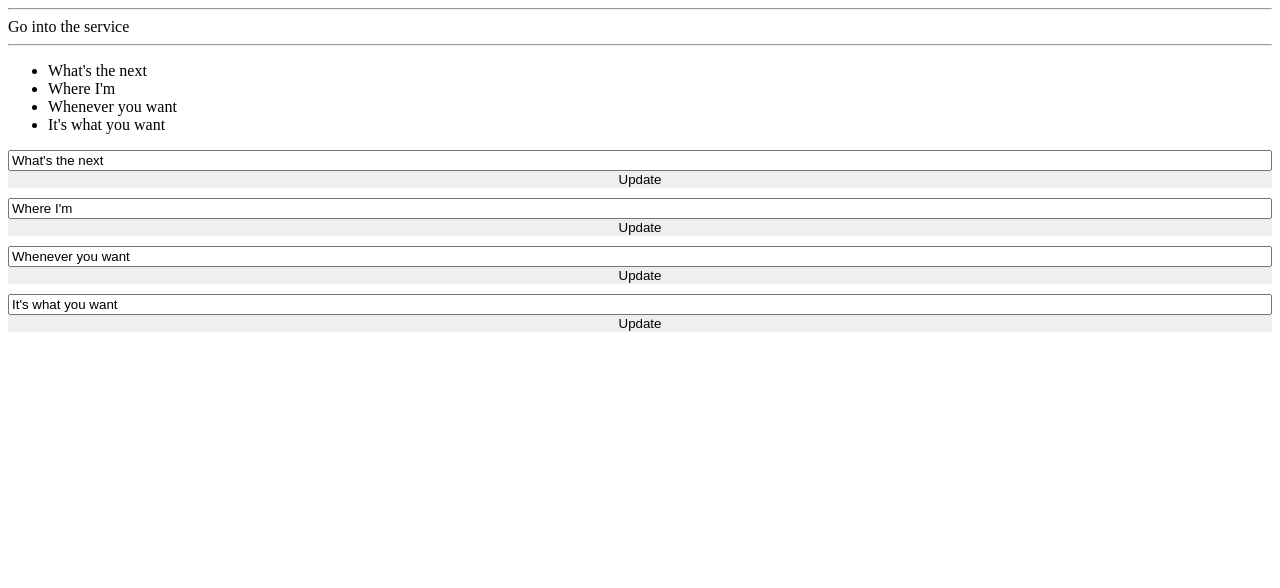
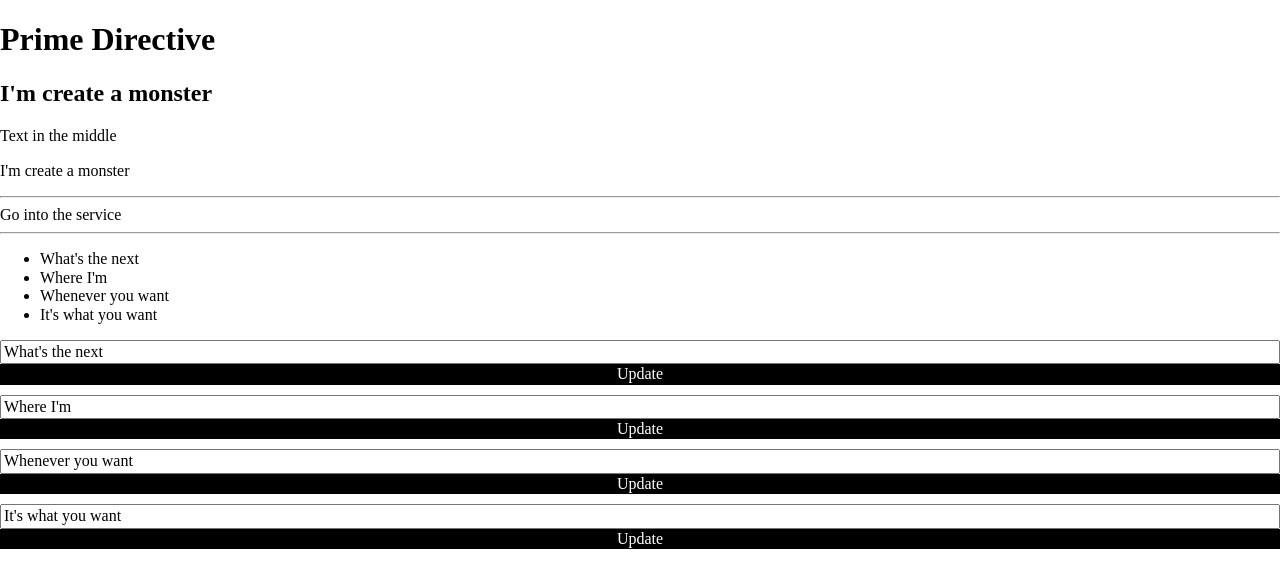
Before and after one commit to zazk/GS-Angular, an Angular app: page / in a window 1280 px wide. Shown: the top 588 px of the page. Built offline with nearby package versions, Linux system fonts and the light colour scheme.

Commit message:
add Directive & Update Global Styles

```diff
--- a/src/app/app.component.html
+++ b/src/app/app.component.html
@@ -1,5 +1,7 @@
 <!--The content below is only a placeholder and can be replaced.-->
 <div>
+  <h1>Prime Directive</h1>
+  <app-director></app-director>
   <hr> {{mail.message }}
   <hr>
   <ul>
--- /dev/null
+++ b/src/app/director/director.component.ts
@@ -0,0 +1,25 @@
+import { Component, Directive, HostBinding, OnInit } from '@angular/core';
+
+@Directive({
+  selector: '[boom]'
+})
+export class DirectorDirective {
+  @HostBinding() innerText = `I'm create a monster`;
+}
+
+@Component({
+  selector: 'app-director',
+  template: `
+    <h2 boom>Director Title</h2>
+    <div>Text in the middle</div>
+    <p boom>
+      director Works!
+    </p>
+  `,
+  styles: []
+})
+export class DirectorComponent implements OnInit {
+  constructor() {}
+
+  ngOnInit() {}
+}
--- a/src/app/main-form/main-form.component.ts
+++ b/src/app/main-form/main-form.component.ts
@@ -10,7 +10,7 @@ import { Component, EventEmitter, Input, OnInit, Output } from '@angular/core';
     (mouseup)="isMouseDown = false"
     (mouseleave)="isMouseDown = false"
     >
-    <button (click)="update.emit({text:message})">Update</button>
+    <button class="white bg-black" (click)="update.emit({text:message})">Update</button>
   `,
   styles: [
     `
--- a/src/index.html
+++ b/src/index.html
@@ -1,5 +1,6 @@
 <!doctype html>
 <html lang="en">
+
 <head>
   <meta charset="utf-8">
   <title>Gsangular</title>
@@ -7,8 +8,12 @@
 
   <meta name="viewport" content="width=device-width, initial-scale=1">
   <link rel="icon" type="image/x-icon" href="favicon.ico">
+  <link rel="stylesheet" href="https://unpkg.com/tachyons@4.8.0/css/tachyons.min.css" />
+
 </head>
+
 <body>
   <app-root></app-root>
 </body>
+
 </html>
```
Also changed, not shown: src/app/app.module.ts (+7 -1 lines), 1 other file (tests, documents, lock files or other folders).
